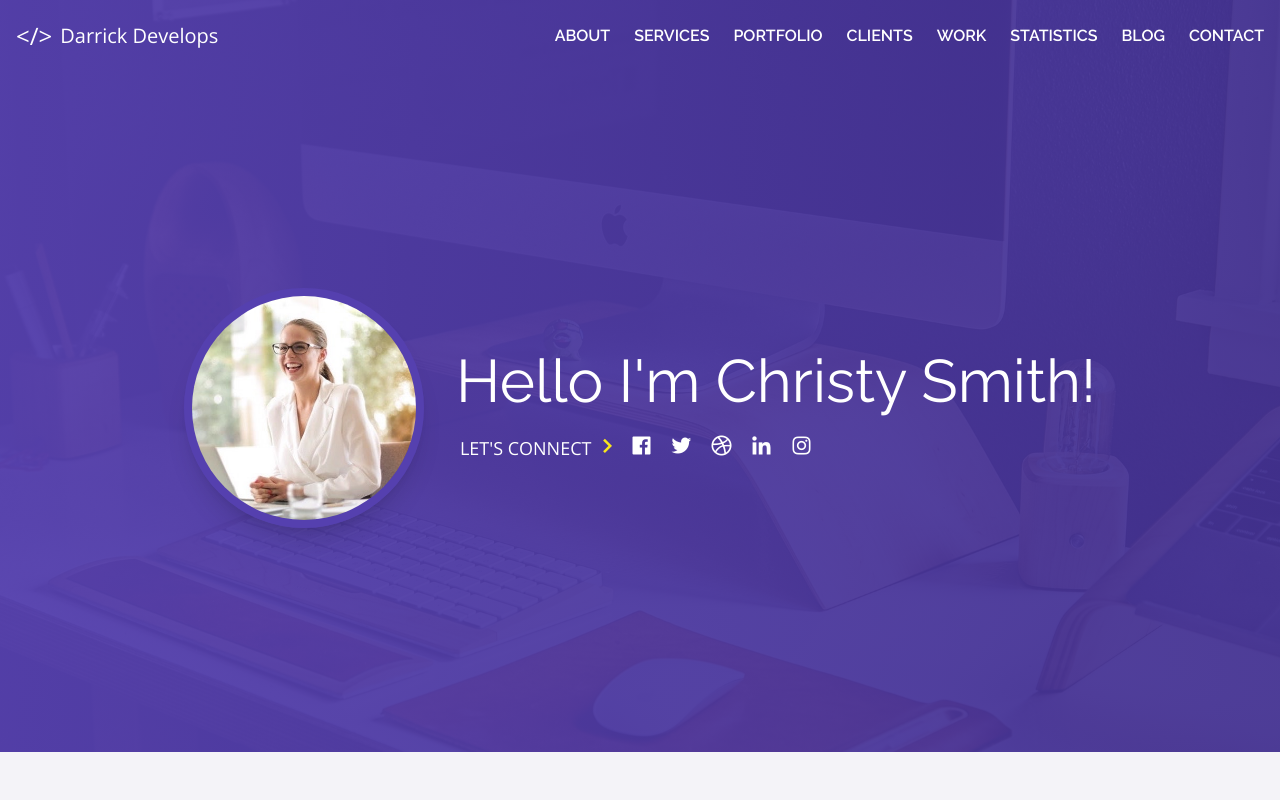
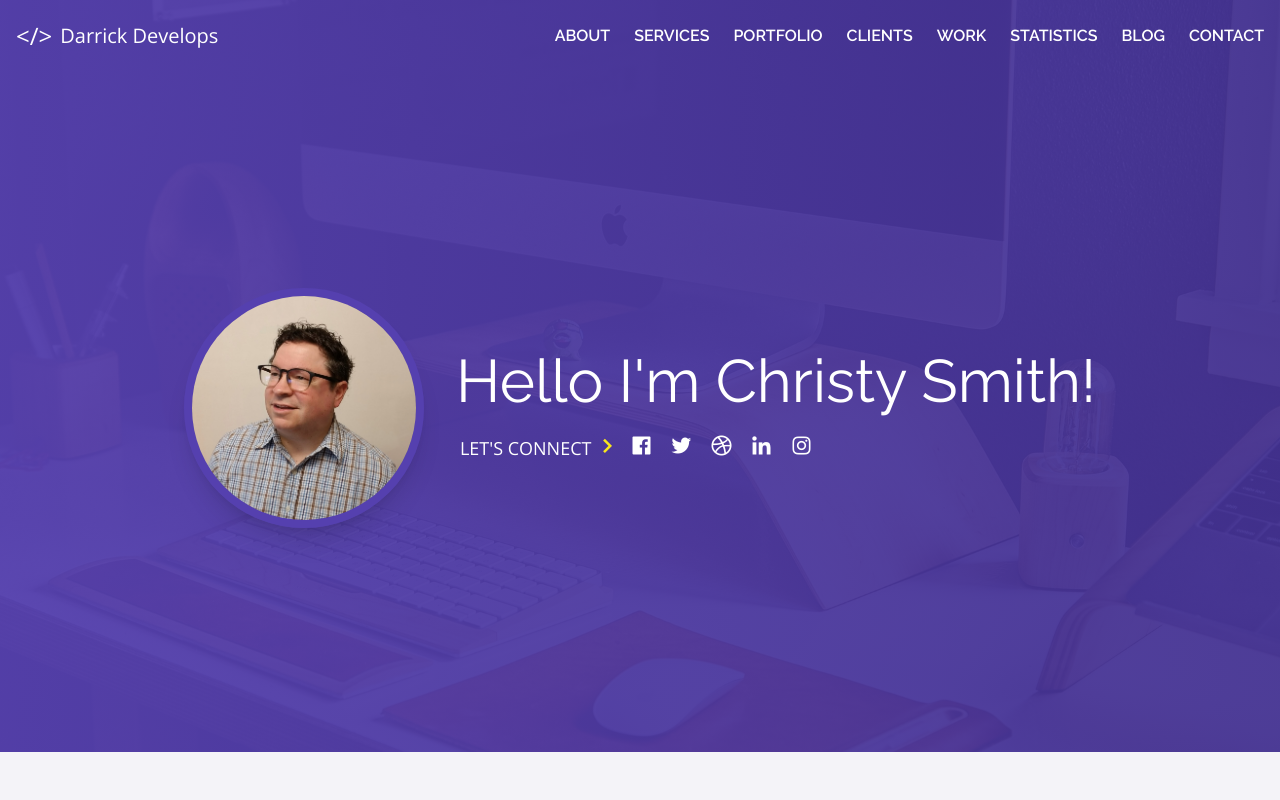
Before and after one commit to DarrickFauvel/darrickdevelops-www-v05, a Next.js app: page / in a window 1280 px wide. Shown: the top 800 px of the page. Built offline with nearby package versions, Linux system fonts and the light colour scheme.

Commit message:
use profile photo

```diff
--- a/app/page.tsx
+++ b/app/page.tsx
@@ -1,6 +1,7 @@
 import Footer from "../components/footer";
 import ButtonBackToTop from "../components/button-back-to-top";
 import HeaderNav from "../components/header-nav";
+import profilePic from './df-looking-nw.jpg'
 
 export default function Home() {
   return (
@@ -31,7 +32,7 @@ export default function Home() {
             <div className="flex flex-col items-center justify-center lg:flex-row">
               <div className="rounded-full border-8 border-primary shadow-xl">
                 <img
-                  src="/assets/img/blog-author.jpg"
+                  src="/assets/img/df-looking-nw-square.jpg"
                   className="h-48 rounded-full sm:h-56"
                   alt="author"
                 />
```
